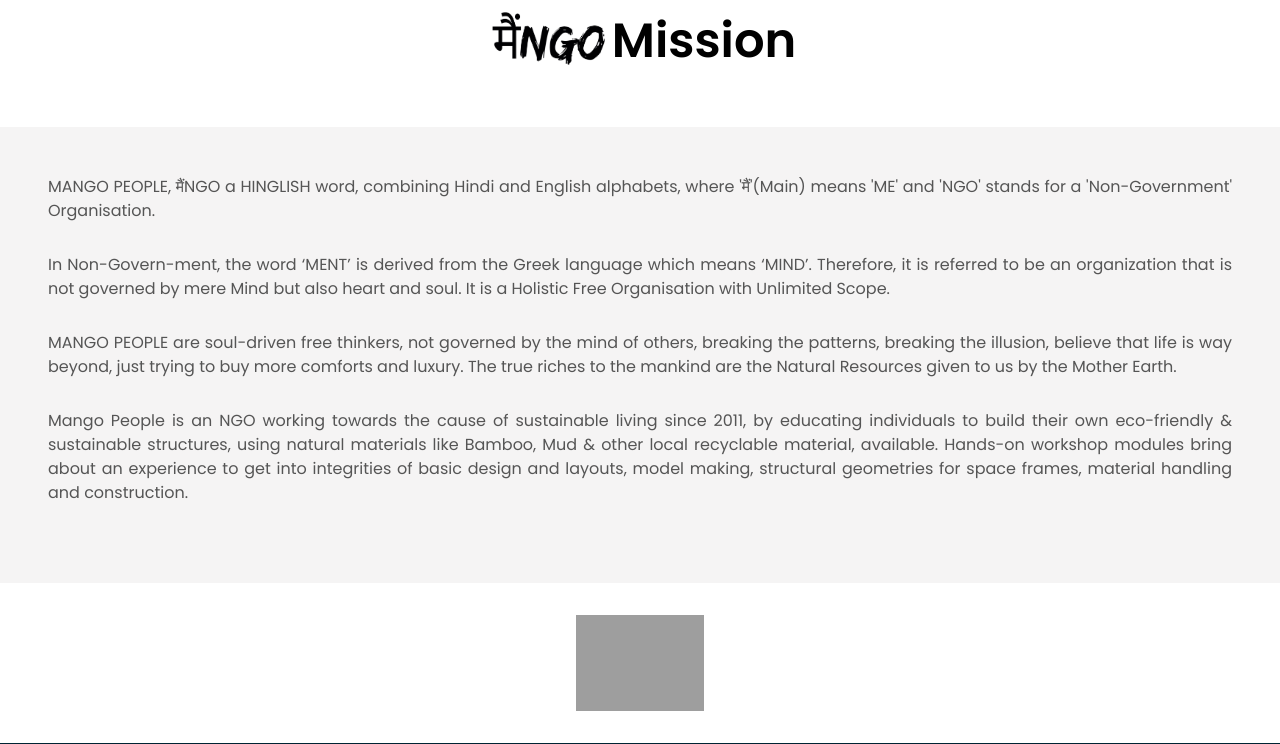
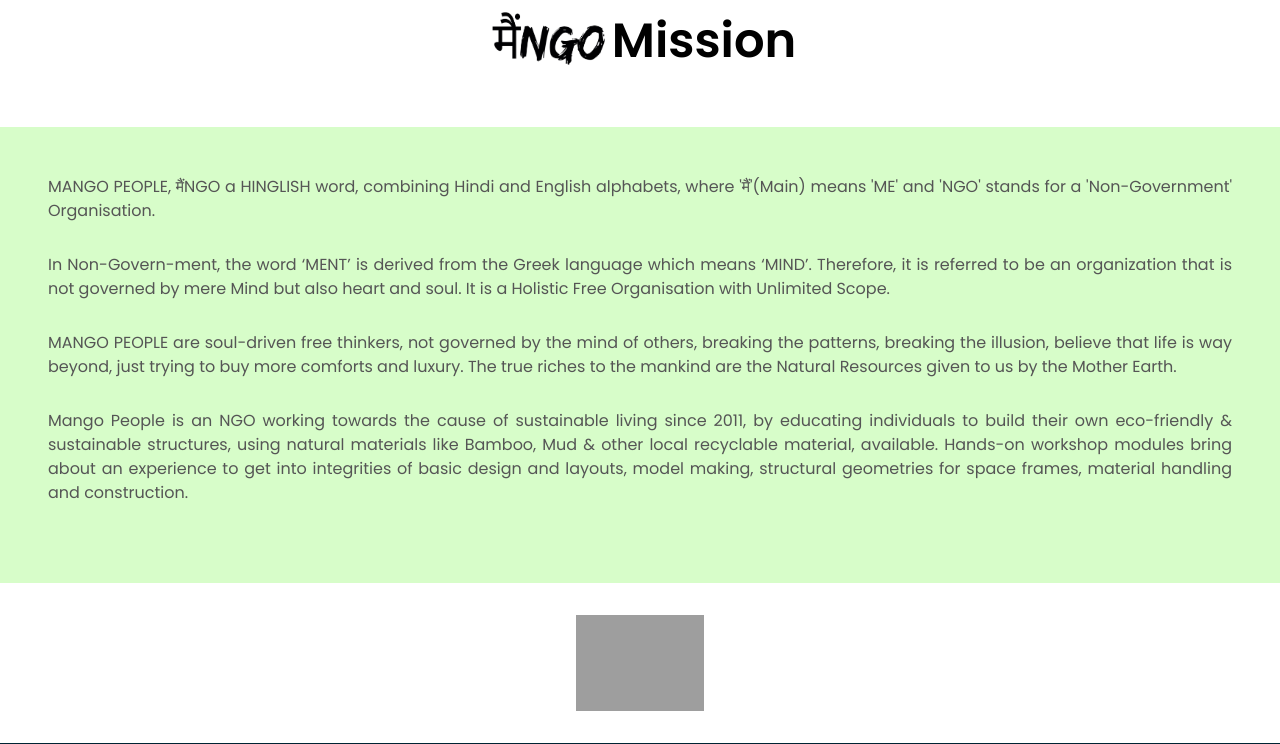
Before and after one commit to udit19281/cohelp-web, a Django app: page /mission/ in a window 1280 px wide. Shown: the part 70-814 px from the top of the page. Run offline with Django 3.2, Linux system fonts and the light colour scheme; some libraries are stand-ins or nearby versions; grey boxes are pictures that could not be loaded.

Commit message:
Update mission.css

```diff
--- a/static/css/mission.css
+++ b/static/css/mission.css
@@ -16,7 +16,7 @@
 .content {
     height: auto;
     width: 100%;
-    background-color:#f5f4f4;
+    background-color: #D7FDC9;
     padding: 3rem;
     text-align: justify;
     margin-bottom: 2rem;
```
